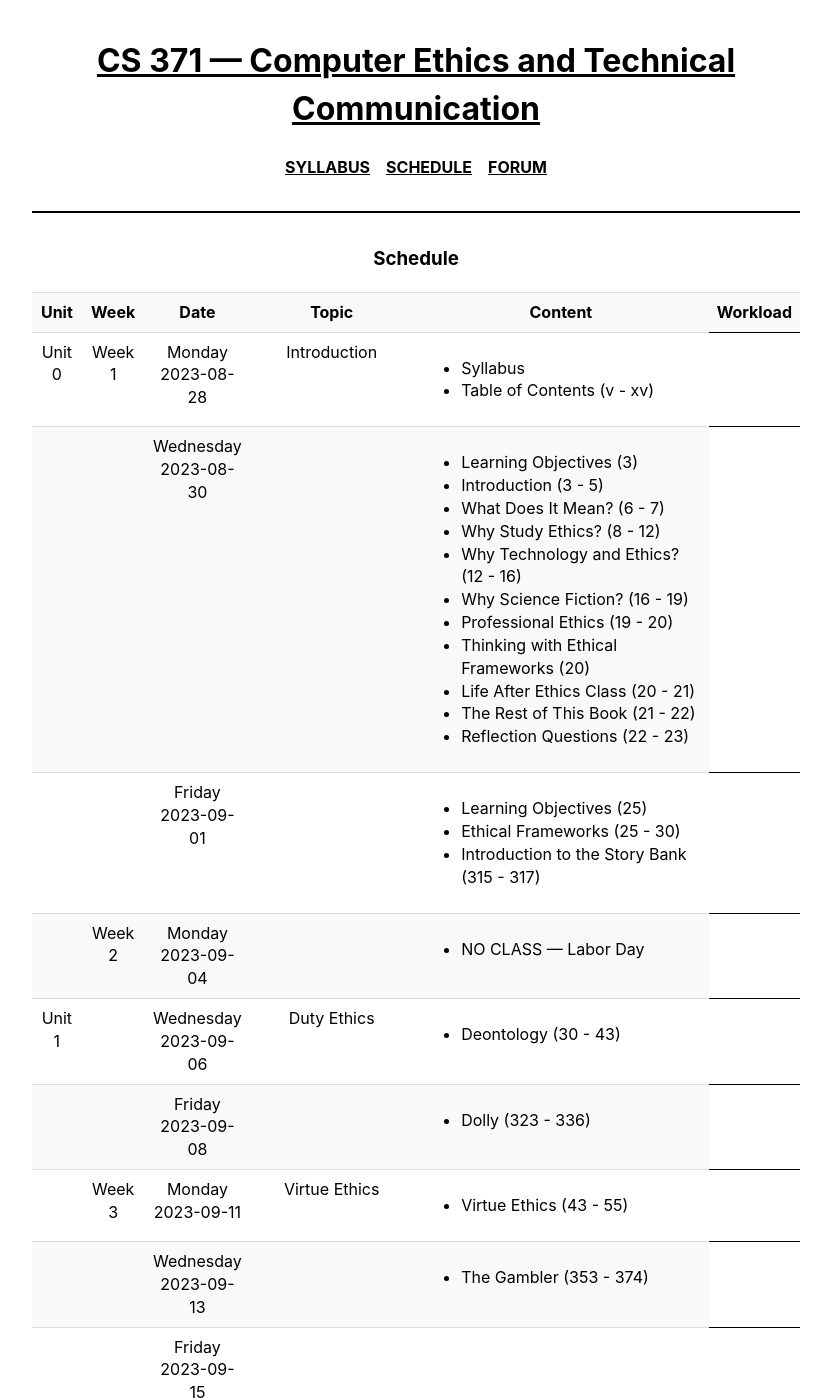
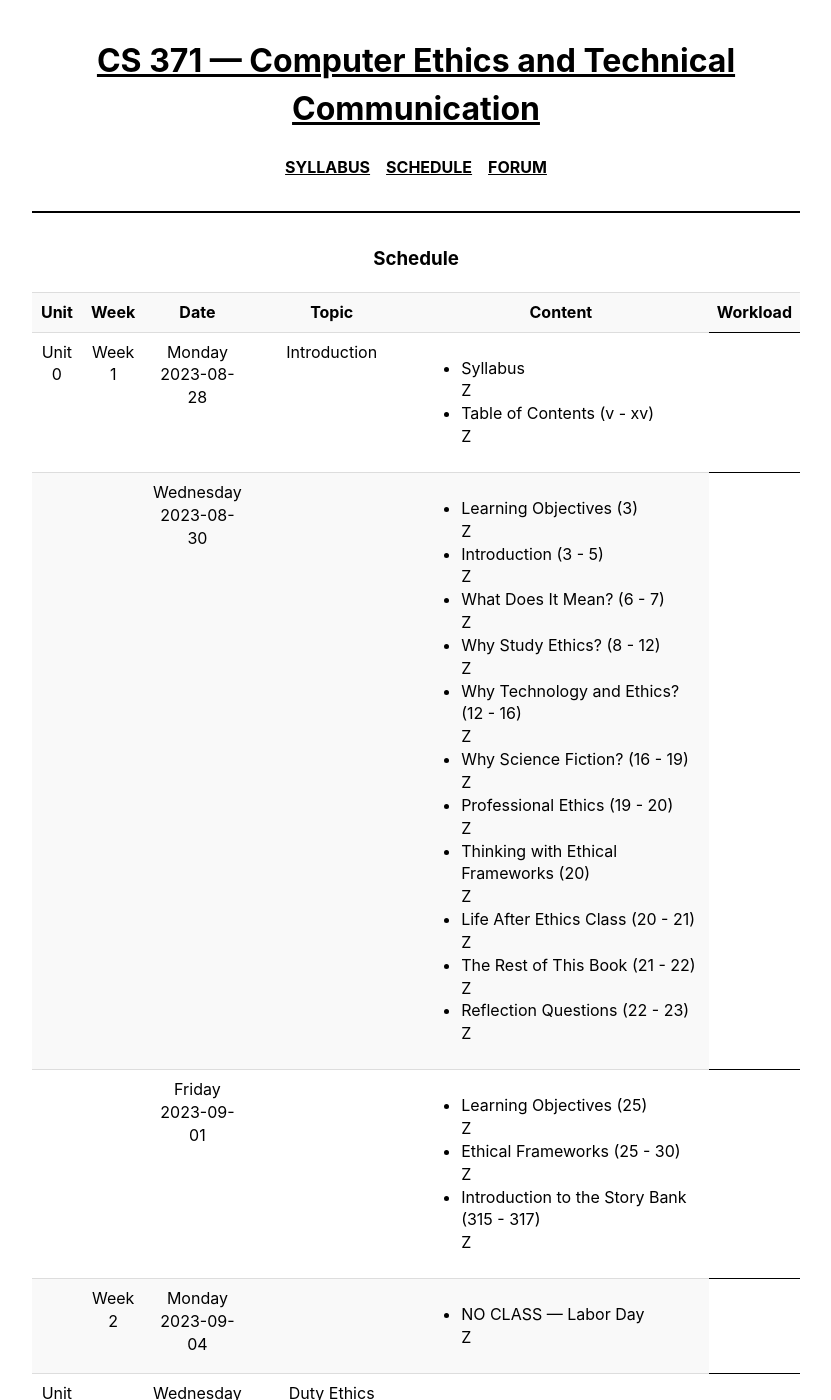
Before and after one commit to 2023-Fall-UAF-CS371/-2023-Fall-UAF-CS371.github.io, a Jekyll site: the page built from schedule.md, in a window 1280 px wide and 1400 px high. Shown: the whole window, without its empty margins (224-1055 px from the left). Built offline with Jekyll 4.4.1, drawn with Linux system fonts in a browser that asks for light colours; some of the changed text lies outside the part shown.

Commit message:
Debug final entry in table

```diff
--- a/schedule.md
+++ b/schedule.md
@@ -118,6 +118,8 @@ layout: default
 			      {% endif %}
             </td>
            </tr>
+           {% else %}
+           Z
            {% endunless %}
     {% endfor %}
 
```
